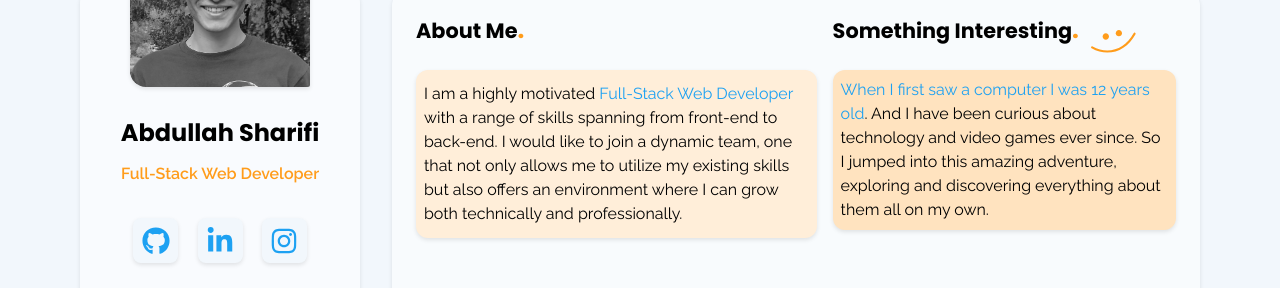
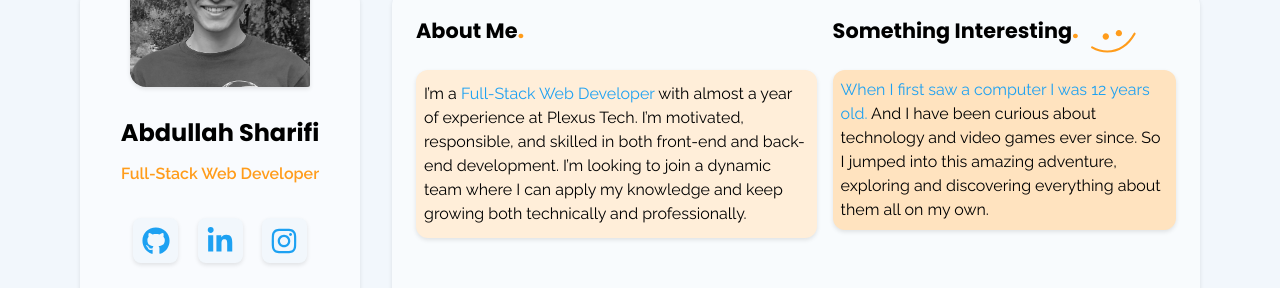
Before and after one commit to ab-sharifi21/personal-portfolio, a Next.js app: page / in a window 1280 px wide. Shown: the part 197-485 px from the top of the page. Built offline with nearby package versions, Linux system fonts and the light colour scheme; no server answers.

Commit message:
Add about me and titles  translations

```diff
--- a/messages/en.json
+++ b/messages/en.json
@@ -13,5 +13,24 @@
     "phone": "Phone",
     "email": "Email",
     "location": "Location"
+  },
+  "about_me": {
+    "my_title": "Full-Stack Web Developer",
+    "description_1": "I’m a",
+    "description_2": "with almost a year of experience at Plexus Tech. I’m motivated, responsible, and skilled in both front-end and back-end development. I’m looking to join a dynamic team where I can apply my knowledge and keep growing both technically and professionally.",
+    "something_interesting": "Something Interesting",
+    "interesting_1": "When I first saw a computer I was 12 years old.",
+    "interesting_2": " And I have been curious about technology and video games ever since. So I jumped into this amazing adventure, exploring and discovering everything about them all on my own."
+  },
+  "titles": {
+    "about_me": "About Me",
+    "education": "Education",
+    "experience": "Experience",
+    "projects": "Projects",
+    "contact": "Contact",
+    "skills": "Habilidades",
+    "soft_skills": "Soft Skills",
+    "languages": "languages",
+    "download_cv": "Download CV"
   }
 }
--- a/messages/es.json
+++ b/messages/es.json
@@ -13,5 +13,24 @@
     "phone": "Teléfono",
     "email": "Correo electrónico",
     "location": "Ubicación"
+  },
+  "about_me": {
+    "my_title": "Desarrollador Web Full-Stack",
+    "description_1": "Soy un",
+    "description_2": "con casi un año de experiencia en Plexus Tech. Me destaco por mi motivación, responsabilidad y un conjunto de habilidades que abarcan tanto el front-end como el back-end. Busco formar parte de un equipo dinámico donde pueda aportar mis conocimientos, aprender y crecer.",
+    "something_interesting": "Algo Interesante",
+    "interesting_1": "La primera vez que vi una computadora tenía 12 años,",
+    "interesting_2": "y desde ese momento despertó en mí una gran curiosidad por la tecnología y los videojuegos. Desde entonces, me embarqué en esta apasionante aventura, explorando y aprendiendo sobre ellos de manera autodidacta."
+  },
+  "titles": {
+    "about_me": "Sobre Mi",
+    "education": "Formación",
+    "experience": "Experiencia",
+    "projects": "Proyextos",
+    "contact": "Contacto",
+    "skills": "Habilidades",
+    "soft_skills": "Soft Skills",
+    "languages": "Lenguajes",
+    "download_cv": "Descargar CV"
   }
 }
--- a/src/app/page.tsx
+++ b/src/app/page.tsx
@@ -4,8 +4,10 @@ import { poppins } from '@/fonts';
 import Image from 'next/image';
 import { PiGraduationCapDuotone } from 'react-icons/pi';
 import { experiences } from '@/data';
+import { useTranslations } from 'next-intl';
 
 export default function Home() {
+  const t = useTranslations();
   return (
     <div className="desktop:xy-12 w-full flex-1 rounded-2xl bg-white/50 p-6 shadow-box-shadow dark:bg-dark-skill-bg-color">
       <div className="flex flex-col justify-between gap-6 tablet:flex-row tablet:gap-4">
@@ -13,17 +15,15 @@ export default function Home() {
           <h2
             className={`${poppins.className} mb-6 text-[1.3rem] font-bold capitalize`}
           >
-            About me<span className="text-2xl text-icon-color">.</span>
+            {t('titles.about_me')}
+            <span className="text-2xl text-icon-color">.</span>
           </h2>
           <p className="max-w-md rounded-xl bg-bg-color3 p-2 pb-3 pt-3 shadow-box-shadow dark:bg-cards-bg dark:shadow-2xl desktop:max-w-xl desktop:p-4">
-            I am a highly motivated{' '}
+            {t('about_me.description_1')}{' '}
             <span className="text-social-color dark:text-icon-color">
-              Full-Stack Web Developer
+              {t('about_me.my_title')}
             </span>{' '}
-            with a range of skills spanning from front-end to back-end. I would
-            like to join a dynamic team, one that not only allows me to utilize
-            my existing skills but also offers an environment where I can grow
-            both technically and professionally.
+            {t('about_me.description_2')}
           </p>
         </div>
         <div>
@@ -31,7 +31,7 @@ export default function Home() {
             <h2
               className={`${poppins.className} mb-6 text-[1.3rem] font-bold capitalize`}
             >
-              Something interesting
+              {t('about_me.something_interesting')}
               <span className="text-2xl text-icon-color">.</span>
             </h2>
             <Image
@@ -44,11 +44,9 @@ export default function Home() {
           </div>
           <p className="max-w-sm rounded-xl bg-secondary-bg-color p-2 shadow-box-shadow dark:bg-cards-bg dark:shadow-2xl desktop:max-w-md desktop:pl-4 desktop:pr-4">
             <span className="text-social-color dark:text-icon-color">
-              When I first saw a computer I was 12 years old
+              {t('about_me.interesting_1')}{' '}
             </span>
-            . And I have been curious about technology and video games ever
-            since. So I jumped into this amazing adventure, exploring and
-            discovering everything about them all on my own.
+            {t('about_me.interesting_2')}
           </p>
         </div>
       </div>
--- a/src/components/SideBar.tsx
+++ b/src/components/SideBar.tsx
@@ -7,8 +7,8 @@ import {
   MdOutlinePhoneInTalk,
 } from 'react-icons/md';
 import Image from 'next/image';
+import { useTranslations } from 'next-intl';
 
-export const SideBar = () => {
 const contacts = [
   {
     id: 1,
@@ -39,6 +39,8 @@ export const SideBar = () => {
   },
 ];
 
+export const SideBar = () => {
+  const t = useTranslations();
   return (
     <aside className="relative mt-[5rem] flex w-[85%] flex-col items-center rounded-2xl bg-white/50 p-[1.5rem] pb-[2rem] pt-[8rem] shadow-box-shadow dark:bg-dark-skill-bg-color mobile:w-[60%] tablet:sticky tablet:top-[7rem] tablet:max-w-[280px]">
       <Image
@@ -53,7 +55,7 @@ export const SideBar = () => {
       >
         Abdullah Sharifi
       </h1>
-      <p className="font-semibold text-icon-color">Full-Stack Web Developer</p>
+      <p className="font-semibold text-icon-color">{t('about_me.my_title')}</p>
       <SocialMediaList />
       <div className="hidden w-full flex-1 rounded-2xl bg-primary-bg-color p-[1rem] py-6 shadow-box-shadow dark:bg-dark-secondary-bg-color dark:shadow-2xl tablet:block">
         {contacts.map((contact) => {
@@ -66,7 +68,7 @@ export const SideBar = () => {
         className={`${poppins.className} flex items-center justify-center gap-2 rounded-full bg-bt-bg-gradient p-3 pl-4 pr-4 font-semibold text-white/90 duration-300 hover:scale-105 tablet:mt-8`}
       >
         <MdOutlineDownload className="h-5 w-5" />
-        <span>Download CV</span>
+        <span>{t('titles.download_cv')}</span>
       </a>
     </aside>
   );
```
Lines whose indentation alone changed are shown as unchanged.
